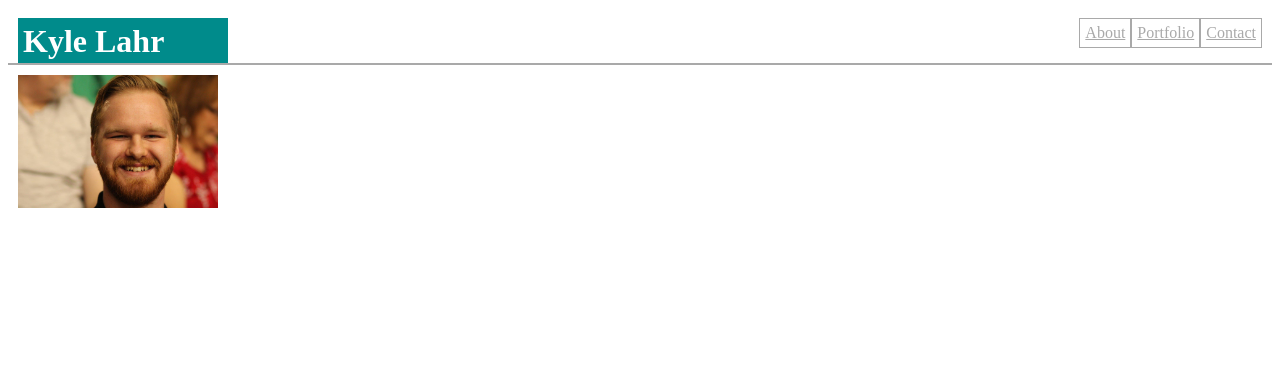
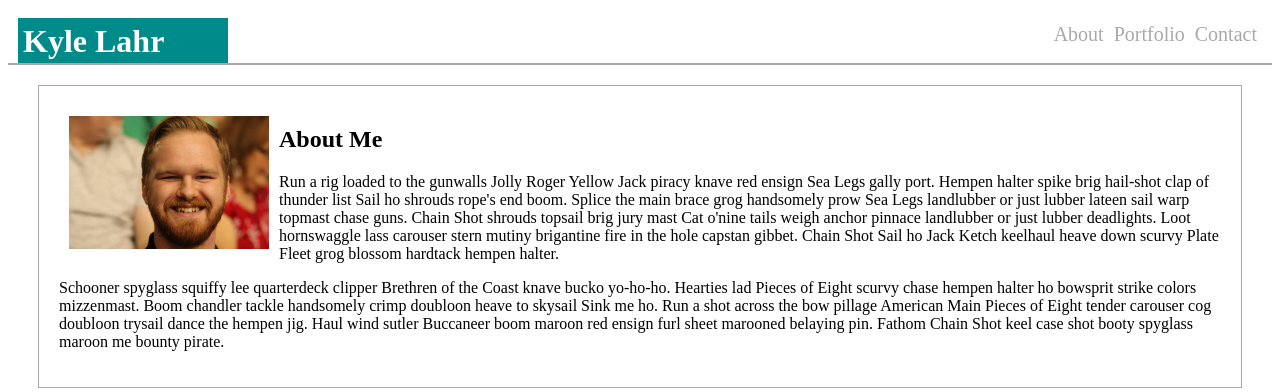
Before and after one commit to kwlahr/basic-portfolio, a plain HTML site: page index.html in a window 1280 px wide. Drawn offline with Linux system fonts and the light colour scheme.

Commit message:
added lorem in index.html and section styling in style.css

```diff
--- a/assets/css/style.css
+++ b/assets/css/style.css
@@ -3,6 +3,15 @@
     padding: 10px;
     border-bottom: solid 2px darkgrey;
     height: 35px;
+}
+
+section{
+    border: solid 1px darkgrey;
+    padding: 20px;
+    align-content: center;
+    margin-left: 30px;
+    margin-right: 30px;
+    margin-top: 20px;
 }
 
 .title{
@@ -24,10 +33,11 @@ h1{
 .nav{
     float: right;
     clear: inherit;
-    border: solid 1px;
     margin: 0px;
     padding: 5px;
     color: darkgrey;
+    text-decoration: none;
+    font-size: 20px;
 }
 
 a:hover{
--- a/index.html
+++ b/index.html
@@ -21,8 +21,27 @@
             </nav>
         </header>
     </div>
+
+    <section>
+
     <img src="assets/images/kyle-headshot.jpg" alt="Kyle Lahr" width="200px">
+        <h2>About Me</h2>
+            <p>Run a rig loaded to the gunwalls Jolly Roger Yellow Jack piracy knave red ensign Sea Legs gally port.
+                Hempen halter spike brig hail-shot clap of thunder list Sail ho shrouds rope's end boom.
+                Splice the main brace grog handsomely prow Sea Legs landlubber or just lubber lateen sail warp topmast chase guns.
+                Chain Shot shrouds topsail brig jury mast Cat o'nine tails weigh anchor pinnace landlubber or just lubber deadlights.
+                Loot hornswaggle lass carouser stern mutiny brigantine fire in the hole capstan gibbet.
+                Chain Shot Sail ho Jack Ketch keelhaul heave down scurvy Plate Fleet grog blossom hardtack hempen halter.</p>
 
+                <p>Schooner spyglass squiffy lee quarterdeck clipper Brethren of the Coast knave bucko yo-ho-ho.
+                Hearties lad Pieces of Eight scurvy chase hempen halter ho bowsprit strike colors mizzenmast.
+                Boom chandler tackle handsomely crimp doubloon heave to skysail Sink me ho.
+                Run a shot across the bow pillage American Main
+                Pieces of Eight tender carouser cog doubloon trysail dance the hempen jig.
+                Haul wind sutler Buccaneer boom maroon red ensign furl sheet marooned belaying pin.
+                Fathom Chain Shot keel case shot booty spyglass maroon me bounty pirate.</p>
+
+    </section>
 </body>
 
 </html>
```
